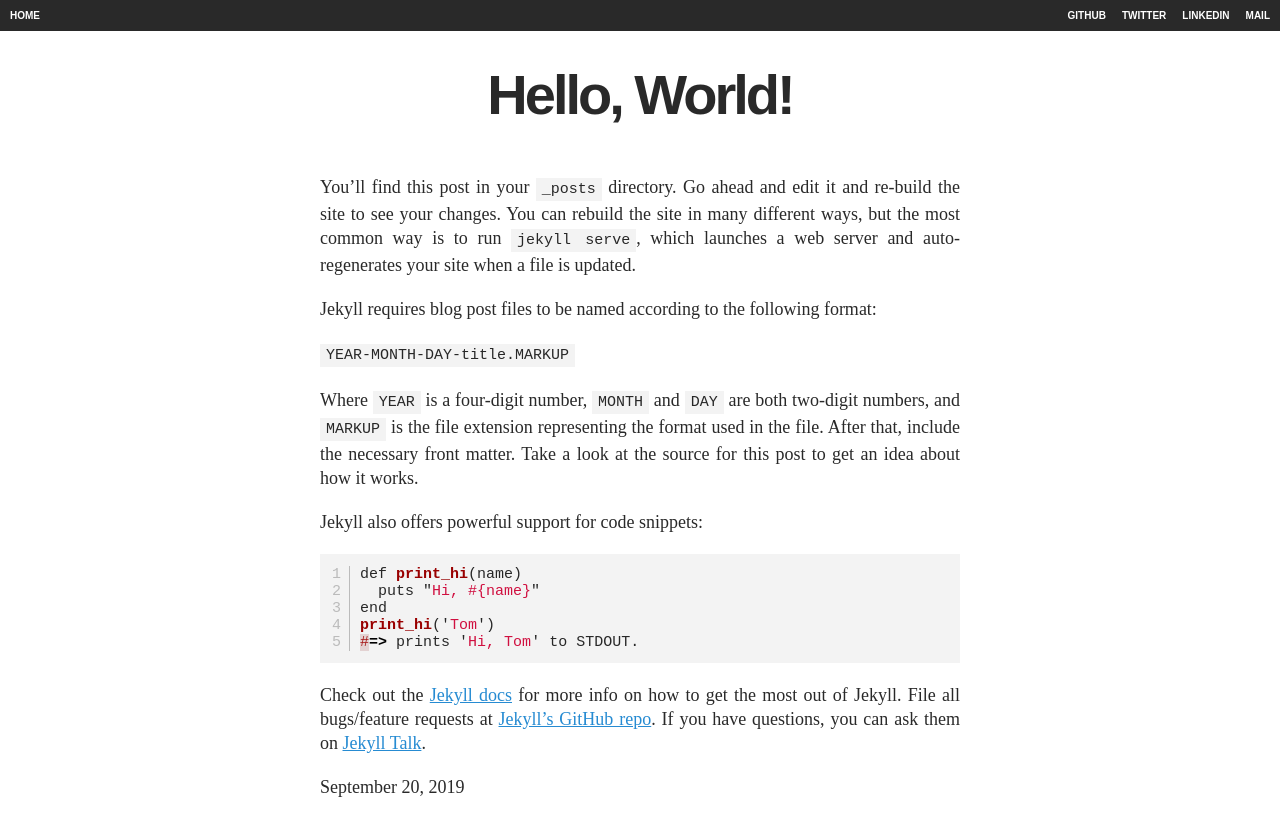
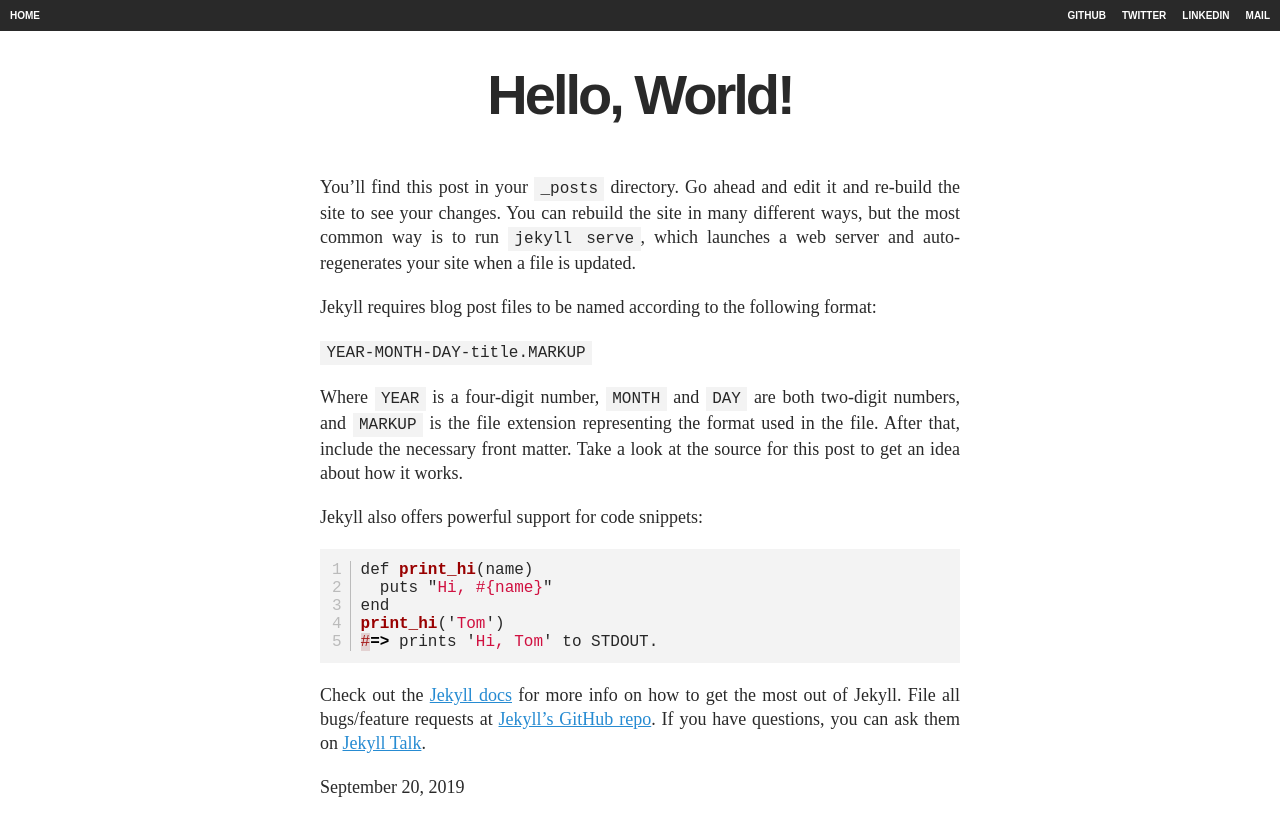
Before and after one commit to meliasson/meliasson.github.io, a Jekyll site: the page built from _posts/2019-09-20-hello-world.markdown, in a window 1280 px wide. Shown: the top 836 px of the page. Built offline with Jekyll 4.4.1, drawn with Linux system fonts in a browser that asks for light colours.

Commit message:
Attempt to fix highlighting

```diff
--- a/_sass/highlight-github.scss
+++ b/_sass/highlight-github.scss
@@ -1,11 +1,10 @@
-.highlighter-rouge {
+.highlight, .highlighter-rouge {
   background: rgba(27,31,35,.05);
-  padding: .2em .4em;
+  font-size: 14px;
 }
 
-.highlight {
-  background: rgba(27,31,35,.05);
-  // color: #586e75
+.highlighter-rouge {
+  padding: .2em .4em;
 }
 
 .highlight .lineno {
@@ -76,3 +75,9 @@
 .highlight .vg { color: #008080 } /* Name.Variable.Global */
 .highlight .vi { color: #008080 } /* Name.Variable.Instance */
 .highlight .il { color: #009999 } /* Literal.Number.Integer.Long */
+
+@media (min-width: 660px) {
+  .highlight, .highlighter-rouge {
+    font-size: 16px;
+  }
+}
--- a/assets/main.scss
+++ b/assets/main.scss
@@ -19,9 +19,9 @@
   color: rgba(0, 0, 0, 0.84);
 }
 
-code {
-  font-size: 14px;
-}
+// code {
+//   font-size: 14px;
+// }
 
 main {
   margin-left: 10px;
@@ -118,9 +118,9 @@
     font-size: 18px;
   }
 
-  code {
-    font-size: 15px;
-  }
+  // code {
+  //   font-size: 15px;
+  // }
 
   main {
     margin-left: auto;
```
